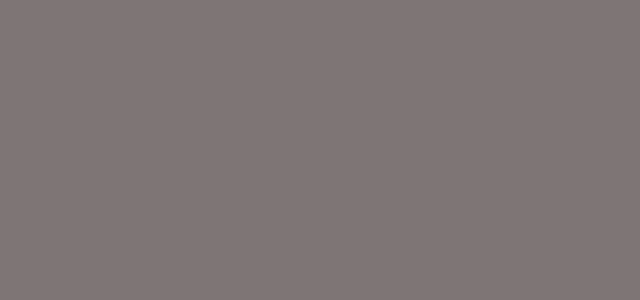
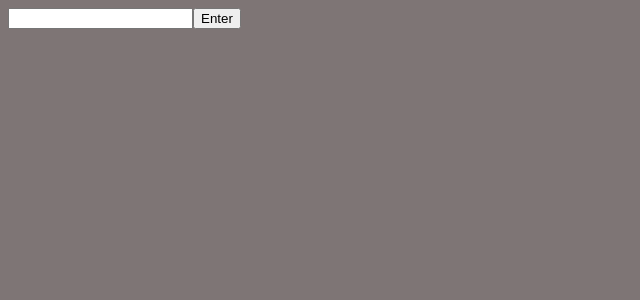
Before and after one commit to SamuelNjuguna-bot/useQuery-Use, a React (Vite) app: page /useref in a window 1280 px wide. Before the commit this address had no page. Shown: the top 300 px of the page, without its empty margins (0-640 px from the left). Built offline with nearby package versions, Linux system fonts and the light colour scheme.

Commit message:
this commit adds a useRef

```diff
--- a/src/App.jsx
+++ b/src/App.jsx
@@ -2,6 +2,7 @@
 import './App.css'
 import TestPage from './Pages/testPage'
 import UseReducer from './Pages/StateManagement/Hooks/useReducerHook'
+import UseRef from './Pages/useRef/useRef'
 import { Route, Routes } from 'react-router-dom'
 function App() {
 
@@ -15,6 +16,9 @@ function App() {
       <Route path='/usereducer' element={<UseReducer/>}>
      UseReducer
       </Route>
+         <Route path='/useref' element={<UseRef/>}>
+     UseRef
+      </Route>
      </Routes>
 
   )
--- /dev/null
+++ b/src/Pages/useRef/useRef.jsx
@@ -0,0 +1,28 @@
+import React from 'react'
+
+
+
+// It is stable in astable environment. This means it wount cause a component to re-render upon its change. unlike state
+// A practical example would be storing an event change.
+// It only chane if there is a refresh of the page
+
+import { useRef } from 'react'
+function UseRef() {
+ let inputRef = useRef("")
+
+  return (
+    <div>
+     <input type="text" onChange={(e)=>{
+      inputRef = e.target.value
+     }} />
+<button onClick={(e)=>{
+  e.preventDefault
+  console.log(inputRef)
+}}>
+Enter
+</button>
+    </div>
+  )
+}
+
+export default UseRef
```
